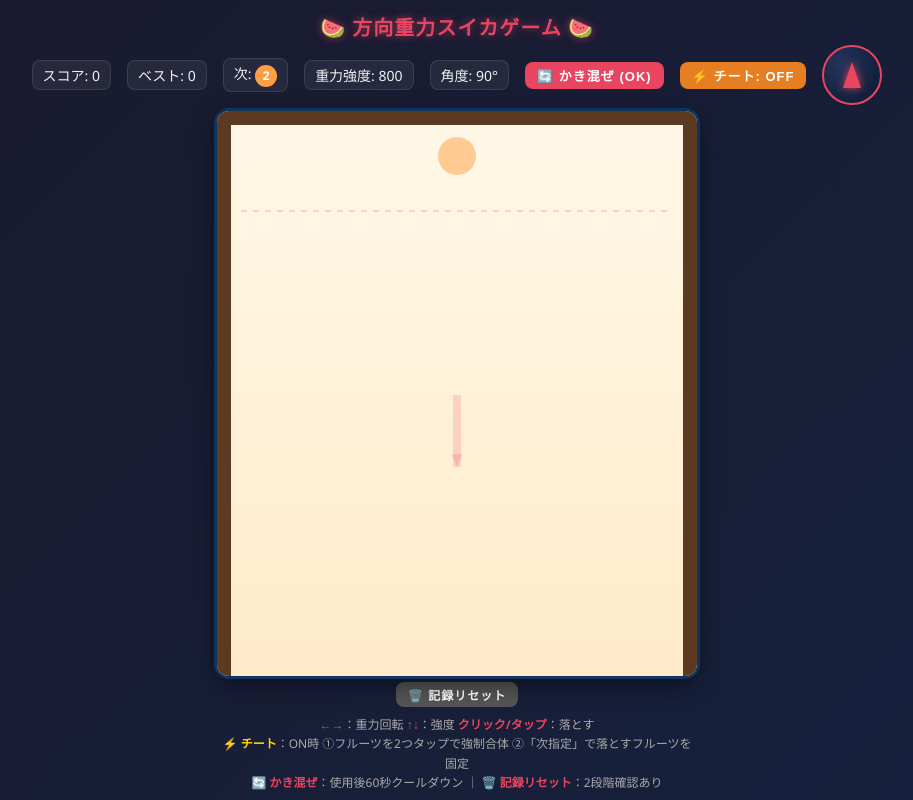
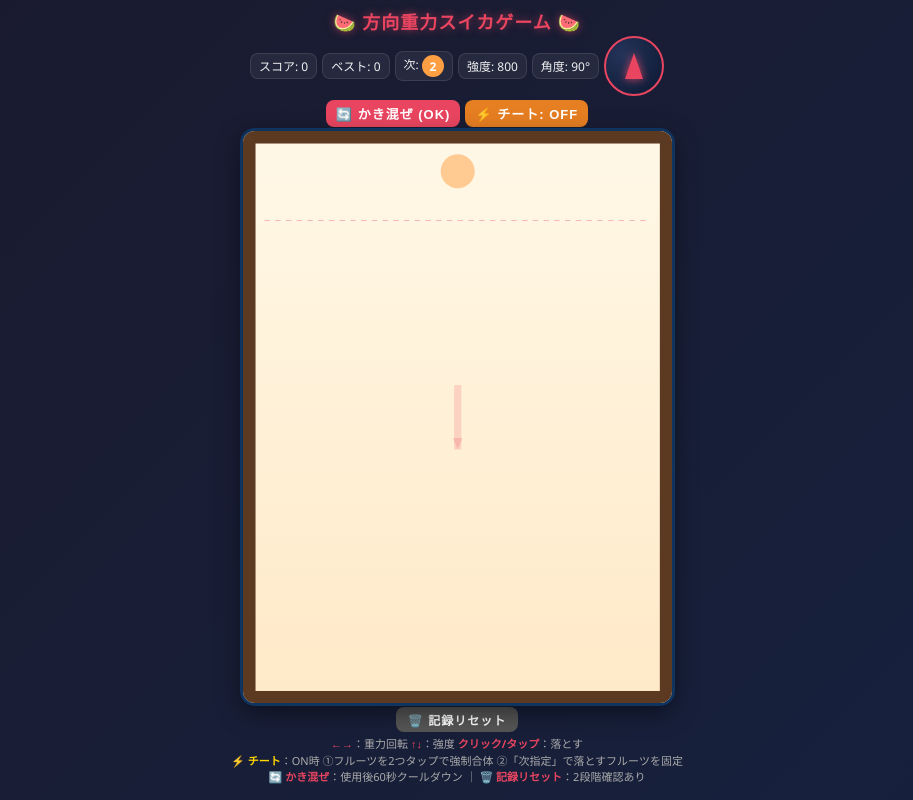
Before and after one commit to Kogane-Utsuki-YouTube/-, a plain HTML site: page index.html in a window 1280 px wide. Shown: the whole page, without its empty margins (183-1096 px from the left). Drawn offline with Linux system fonts and the light colour scheme.

Commit message:
Update index.html

```diff
--- a/index.html
+++ b/index.html
@@ -28,30 +28,53 @@
     flex-direction:column;
     align-items:center;
     justify-content:flex-start;
-    height:100%;
-    padding:8px;
+    height:100vh;
+    padding:6px;
+    overflow:hidden;
+    box-sizing:border-box;
   }
   h1{
-    font-size:20px;
-    margin:4px 0;
+    font-size:18px;
+    margin:2px 0;
     letter-spacing:1px;
     color:var(--accent);
     text-shadow:0 0 8px rgba(233,69,96,.6);
+    flex-shrink:0;
   }
   #hud{
     display:flex;
-    gap:16px;
+    flex-direction:column;
     align-items:center;
-    margin-bottom:6px;
-    font-size:14px;
+    gap:4px;
+    margin-bottom:4px;
+    width:100%;
+    max-width:600px;
+    flex-shrink:0;
+  }
+  #hud-row1, #hud-row2{
+    display:flex;
     flex-wrap:wrap;
+    gap:5px;
+    align-items:center;
     justify-content:center;
+    width:100%;
   }
   #hud .item{
     background:rgba(255,255,255,.06);
-    padding:4px 10px;
+    padding:3px 8px;
     border-radius:8px;
     border:1px solid rgba(255,255,255,.1);
+    font-size:12px;
+    white-space:nowrap;
+  }
+  #canvasWrap{
+    position:relative;
+    border-radius:12px;
+    box-shadow:0 0 0 3px var(--panel), 0 8px 24px rgba(0,0,0,.5);
+    overflow:hidden;
+    background:#fdf6e3;
+    flex-shrink:1;
+    flex-grow:0;
   }
   #gravityIndicator{
     position:relative;
@@ -72,13 +95,6 @@
     transform-origin:center 60%;
     filter:drop-shadow(0 0 4px rgba(233,69,96,.9));
     transition:transform .12s linear;
-  }
-  #canvasWrap{
-    position:relative;
-    border-radius:12px;
-    box-shadow:0 0 0 3px var(--panel), 0 8px 24px rgba(0,0,0,.5);
-    overflow:hidden;
-    background:#fdf6e3;
   }
   canvas{display:block;touch-action:none;}
   #gameOverOverlay{
@@ -140,12 +156,13 @@
     color:#000 !important;
   }
   #help{
-    margin-top:8px;
-    font-size:12px;
+    margin-top:4px;
+    font-size:11px;
     color:#aaa;
     text-align:center;
-    line-height:1.6;
-    max-width:480px;
+    line-height:1.5;
+    max-width:560px;
+    flex-shrink:0;
   }
   #help b{color:var(--accent);}
   #help b.cheat-text{color:var(--cheat);}
@@ -159,19 +176,25 @@
 <div id="app">
   <h1>🍉 方向重力スイカゲーム 🍉</h1>
   <div id="hud">
-    <div class="item">スコア: <span id="score">0</span></div>
-    <div class="item">ベスト: <span id="best">0</span></div>
-    <div class="item nextPreview">次: <span id="nextCircle" style="display:inline-flex;align-items:center;justify-content:center;width:22px;height:22px;border-radius:50%;background:#ff6b6b;color:#fff;font-weight:bold;font-size:12px;vertical-align:middle;"></span></div>
-    <div class="item">重力強度: <span id="gravVal">1.0</span></div>
-    <div class="item">角度: <span id="gravAngleVal">90°</span></div>
-    <button id="shuffleBtn" style="padding:4px 12px;font-size:13px;">🔄 かき混ぜ (<span id="shuffleTimer">OK</span>)</button>
-    <button id="cheatBtn" class="cheat-mode-btn" style="padding:4px 12px;font-size:13px;">⚡ チート: OFF</button>
-    <div id="cheatNextWrap" style="display:none;align-items:center;gap:6px;background:rgba(255,215,0,.12);border:1px solid gold;border-radius:8px;padding:4px 10px;font-size:13px;">
-      次指定:
-      <select id="cheatNextSelect" style="background:#1a1a2e;color:#ffd700;border:1px solid gold;border-radius:4px;padding:2px 4px;font-size:13px;"></select>
+    <!-- 1行目: スコア・ステータス・重力インジケーター -->
+    <div id="hud-row1">
+      <div class="item">スコア: <span id="score">0</span></div>
+      <div class="item">ベスト: <span id="best">0</span></div>
+      <div class="item">次: <span id="nextCircle" style="display:inline-flex;align-items:center;justify-content:center;width:22px;height:22px;border-radius:50%;background:#ff6b6b;color:#fff;font-weight:bold;font-size:12px;vertical-align:middle;"></span></div>
+      <div class="item">強度: <span id="gravVal">800</span></div>
+      <div class="item">角度: <span id="gravAngleVal">90°</span></div>
+      <div id="gravityIndicator">
+        <div id="arrow"></div>
+      </div>
     </div>
-    <div id="gravityIndicator">
-      <div id="arrow"></div>
+    <!-- 2行目: ボタン群 -->
+    <div id="hud-row2">
+      <button id="shuffleBtn" style="padding:4px 10px;font-size:13px;">🔄 かき混ぜ (<span id="shuffleTimer">OK</span>)</button>
+      <button id="cheatBtn" class="cheat-mode-btn" style="padding:4px 10px;font-size:13px;">⚡ チート: OFF</button>
+      <div id="cheatNextWrap" style="display:none;align-items:center;gap:6px;background:rgba(255,215,0,.12);border:1px solid gold;border-radius:8px;padding:4px 8px;font-size:13px;">
+        次指定:
+        <select id="cheatNextSelect" style="background:#1a1a2e;color:#ffd700;border:1px solid gold;border-radius:4px;padding:2px 4px;font-size:12px;max-width:120px;"></select>
+      </div>
     </div>
   </div>
   <div id="canvasWrap">
@@ -203,7 +226,7 @@
     </div>
   </div>
 
-  <div style="display:flex;gap:10px;align-items:center;margin-top:6px;flex-wrap:wrap;justify-content:center;">
+  <div id="resetRow" style="display:flex;gap:10px;align-items:center;margin-top:4px;flex-wrap:wrap;justify-content:center;flex-shrink:0;">
     <button id="resetBestBtn" style="background:#555;padding:4px 12px;font-size:12px;">🗑️ 記録リセット</button>
   </div>
   <div id="help">
@@ -226,14 +249,24 @@ const LOGICAL_H = 640;
 let SCALE = 1;
 
 function resize(){
-  const hudH = document.getElementById('hud').getBoundingClientRect().height || 80;
-  const touchH = window.innerWidth <= 600 ? 100 : 0;
-  const maxW = Math.min(window.innerWidth - 16, 480);
-  const maxH = window.innerHeight - hudH - touchH - 60;
-  const scale = Math.min(maxW / LOGICAL_W, maxH / LOGICAL_H, 1.15);
-  SCALE = Math.max(scale, 0.38);
-  canvas.width  = LOGICAL_W * SCALE;
-  canvas.height = LOGICAL_H * SCALE;
+  // 一旦キャンバスを小さくしてから他要素の高さを測る
+  canvas.width = 1; canvas.height = 1;
+
+  const appPad = 12; // #appのpadding上下合計
+  const h1H    = document.querySelector('h1').getBoundingClientRect().height;
+  const hudH   = document.getElementById('hud').getBoundingClientRect().height;
+  const tcH    = document.getElementById('touchControls').getBoundingClientRect().height;
+  const helpH  = document.getElementById('help').getBoundingClientRect().height;
+  const rstH   = (document.getElementById('resetRow') || {getBoundingClientRect:()=>({height:32})}).getBoundingClientRect().height;
+  const gaps   = 6 * 4; // 各要素間のgap概算
+
+  const availH = window.innerHeight - appPad - h1H - hudH - tcH - helpH - rstH - gaps;
+  const availW = Math.min(window.innerWidth - 16, 480);
+
+  const scale = Math.min(availW / LOGICAL_W, availH / LOGICAL_H, 1.15);
+  SCALE = Math.max(scale, 0.35);
+  canvas.width  = Math.floor(LOGICAL_W * SCALE);
+  canvas.height = Math.floor(LOGICAL_H * SCALE);
 }
 window.addEventListener('resize', resize);
 resize();
```
